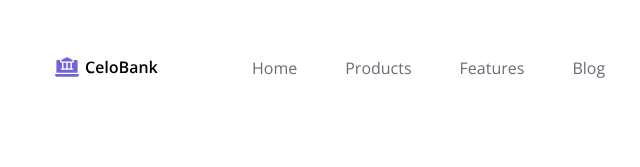
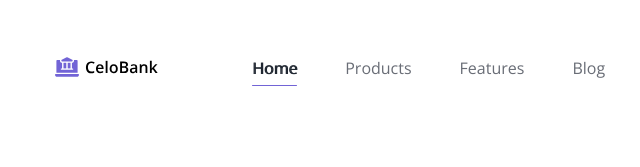
Before and after one commit to GiaHuyyy/Project-05, a plain HTML site: page index.html in a window 1280 px wide. Shown: the top 167 px of the page, 0-640 px from the left. Drawn offline with nearby package versions, Linux system fonts and the light colour scheme.

Commit message:
Sửa item navbar

```diff
--- a/assets/css/styles.css
+++ b/assets/css/styles.css
@@ -127,16 +127,29 @@ button {
     margin-left: 70px;
 }
 
-.navbar__item {
+.navbar__item-link {
     position: relative;
-}
-
-.navbar__item-link {
     padding: 8px 24px;
     color: #696d76;
     font-size: 1.6rem;
     font-weight: 400;
     line-height: 1.75;
+    transition: width 0.4s ease;
+}
+
+.navbar__item-link::before,
+.navbar__item-link-active::before {
+    position: absolute;
+    content: "";
+    bottom: 1px;
+    width: 0;
+    height: 1px;
+    border-radius: 0.5px;
+    background: var(--primary-color);
+}
+
+.navbar__item-link-active::before {
+    width: calc(100% - 48px);
 }
 
 .navbar__item-link:hover {
@@ -144,14 +157,13 @@ button {
     text-shadow: 1px 0 0 currentColor;
 }
 
-.navbar__item-link-active::before {
-    position: absolute;
-    content: "";
-    bottom: 0;
+.navbar__item-link:hover::before {
     width: calc(100% - 48px);
-    height: 1px;
-    border-radius: 1px;
-    background: var(--primary-background);
+}
+
+.navbar__item-link-active {
+    color: #212832;
+    text-shadow: 1px 0 0 currentColor;
 }
 
 .header__action {
```
